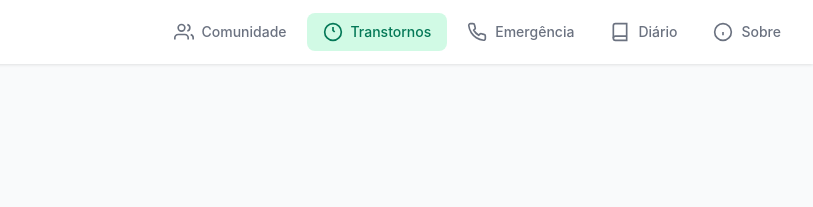
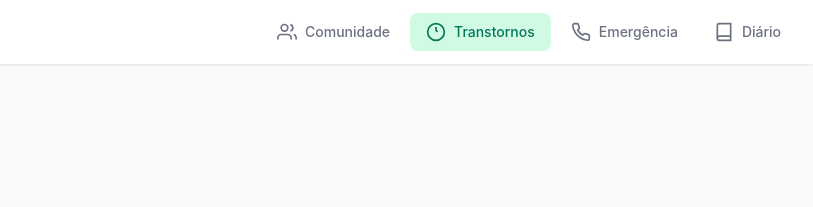
Before and after one commit to Lvz05/TCC, a plain HTML site: page index5.html in a window 1280 px wide. Shown: the top 207 px of the page, 467-1280 px from the left. Drawn offline with Linux system fonts and the light colour scheme; a script that the page names is missing.

```diff
--- a/index5.html
+++ b/index5.html
@@ -37,10 +37,7 @@
                         <svg width="20" height="20" viewBox="0 0 24 24" fill="none" stroke="currentColor" stroke-width="2"><path d="M4 19.5A2.5 2.5 0 0 1 6.5 17H20"/><path d="M6.5 2H20v20H6.5A2.5 2.5 0 0 1 4 19.5v-15A2.5 2.5 0 0 1 6.5 2z"/></svg>
                         Diário
                     </a>
-                    <a href="about.html" class="nav-link">
-                        <svg width="20" height="20" viewBox="0 0 24 24" fill="none" stroke="currentColor" stroke-width="2"><circle cx="12" cy="12" r="10"/><line x1="12" y1="16" x2="12" y2="12"/><line x1="12" y1="8" x2="12.01" y2="8"/></svg>
-                        Sobre
-                    </a>
+
                 </nav>
 
                 <button class="mobile-menu-btn" id="mobileMenuBtn">
```
Also changed, not shown: index4.html (+1 -5 lines).
